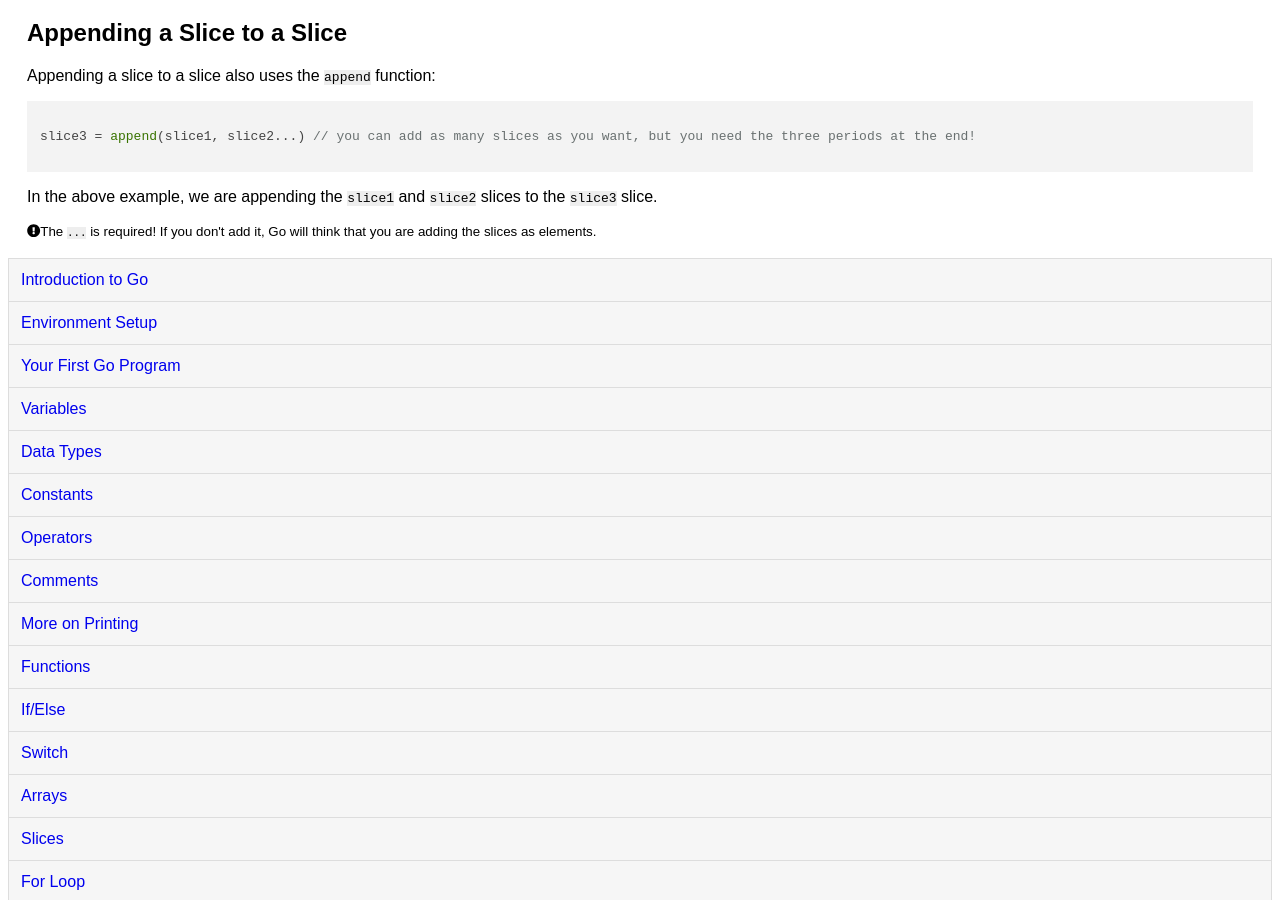
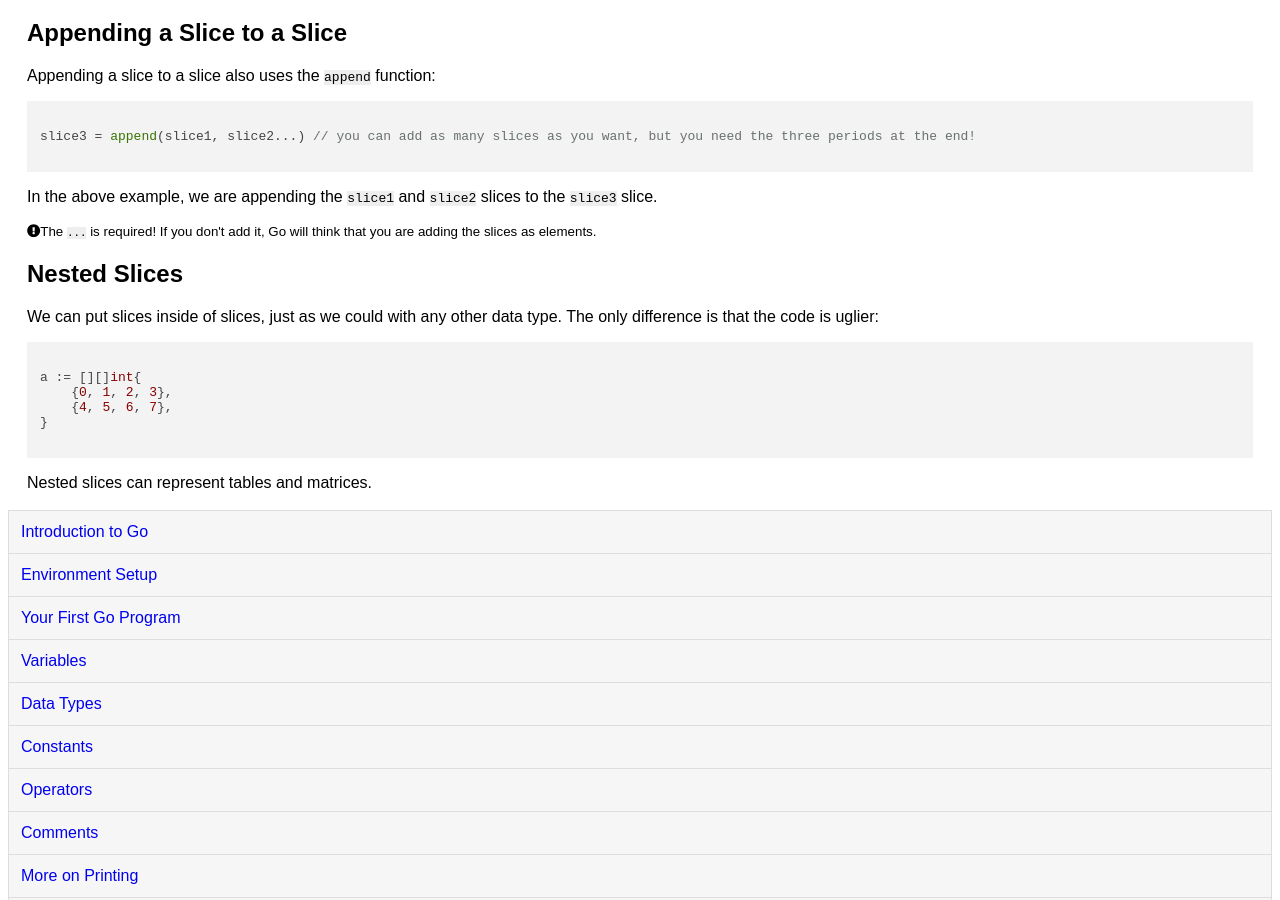
Before and after one commit to learnmonkey/learnmonkey.github.io, a Jekyll site: the page built from programming/golang/slices.html, in a window 1280 px wide and 900 px high, scrolled down 632 px. Built offline with Jekyll 4.4.1, drawn with Linux system fonts in a browser that asks for light colours; nearby versions of some CDN libraries.

Commit message:
nested slices

```diff
--- a/programming/golang/slices.html
+++ b/programming/golang/slices.html
@@ -44,3 +44,15 @@ slice3 = append(slice1, slice2...) // you can add as many slices as you want, bu
     <p>In the above example, we are appending the <code>slice1</code> and <code>slice2</code> slices to the <code>slice3</code> slice.</p>
     <small><i class="fas fa-exclamation-circle"></i>The <code>...</code> is required! If you don't add it, Go will think that you are adding the slices as elements.</small>
 </section>
+
+<section>
+    <h2>Nested Slices</h2>
+    <p>We can put slices inside of slices, just as we could with any other data type. The only difference is that the code is uglier: </p>
+    <pre><code class="language-go">
+a := [][]int{
+    {0, 1, 2, 3},
+    {4, 5, 6, 7},
+}
+    </code></pre>
+    <p>Nested slices can represent tables and matrices.</p>
+</section>
```
